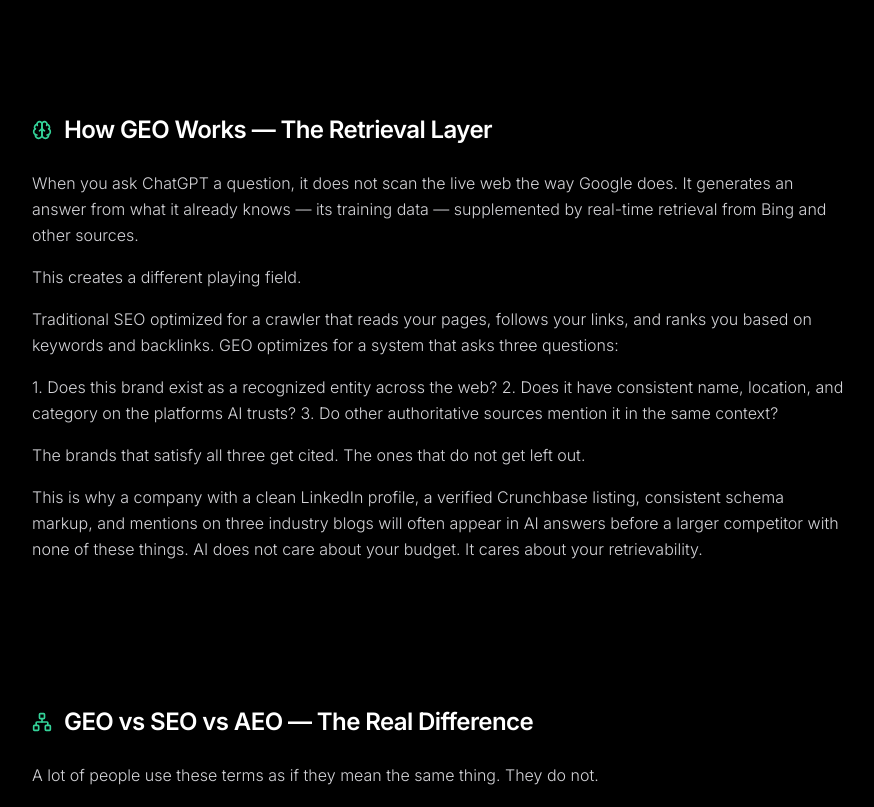
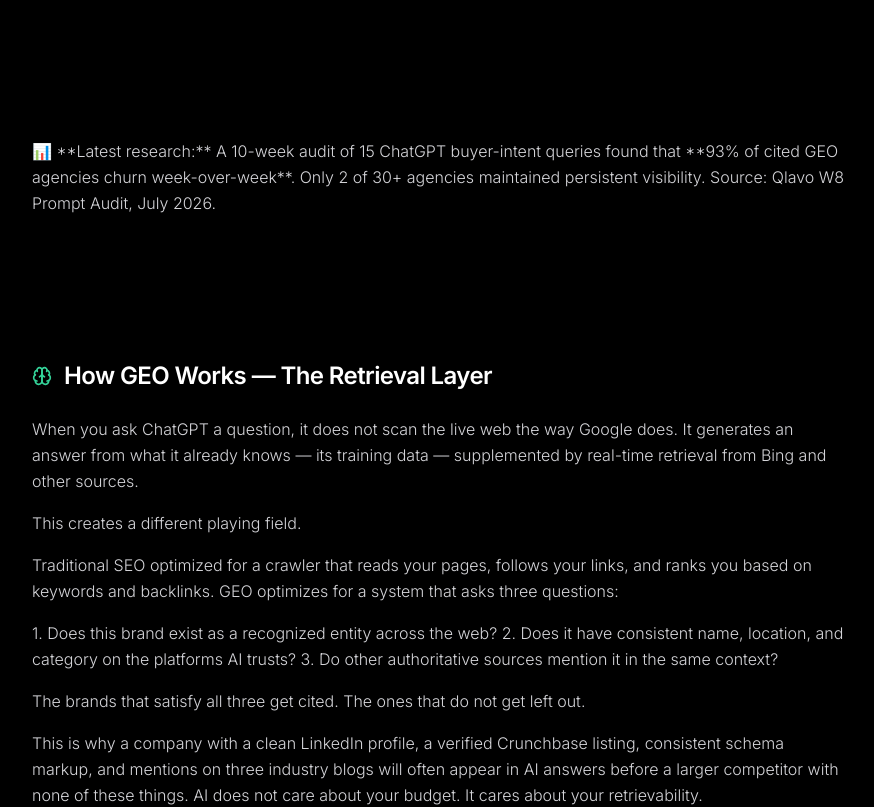
Before and after one commit to anshbhatia10/qlavo, a React (Vite) app: page /what-is-generative-engine-optimization in a window 1280 px wide. Shown: the part 1080-1887 px from the top of the page, without its empty margins (200-1074 px from the left). Built offline with nearby package versions, Linux system fonts and the light colour scheme.

Commit message:
W8 refresh: add 93% churn stat to GEO Guide + fix llms.txt formatting

```diff
--- a/pages/GEOGuide.tsx
+++ b/pages/GEOGuide.tsx
@@ -15,6 +15,10 @@
 The mechanics are different from SEO. Search engines rank pages. AI systems retrieve entities. They look for brands that appear consistently across the web with the same name, the same description, the same category. They look for third-party mentions, structured data, and clear topical authority. They prefer sources that are easy to quote, easy to cite, and hard to contradict.
 
 GEO is not a replacement for SEO. It is a new layer on top of it. The brands that win in AI search will be the ones that build both.`,
+  },
+  {
+    type: 'callout',
+    content: `📊 **Latest research:** A 10-week audit of 15 ChatGPT buyer-intent queries found that **93% of cited GEO agencies churn week-over-week**. Only 2 of 30+ agencies maintained persistent visibility. Source: Qlavo W8 Prompt Audit, July 2026.`,
   },
   {
     icon: <Brain className="w-5 h-5" />,
```
Also changed, not shown: public/llms.txt.
